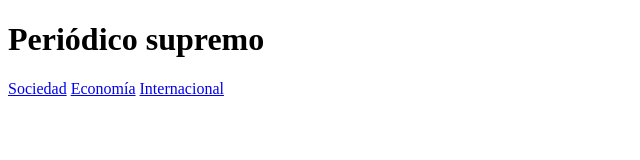
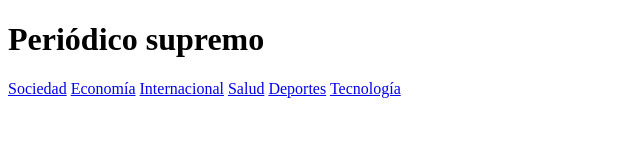
Before and after one commit to NereaFS/periodico, a plain HTML site: page index.html in a window 1280 px wide. Shown: the whole page, without its empty margins (0-640 px from the left). Drawn offline with Linux system fonts and the light colour scheme.

Commit message:
modificación index.html

```diff
--- a/index.html
+++ b/index.html
@@ -11,6 +11,9 @@
         <a href="sociedad.html">Sociedad</a>
         <a href="economia.html">Economía</a>
         <a href="internacional.html">Internacional</a>
+        <a href="salud.html">Salud</a>
+        <a href="deportes.html">Deportes</a>
+        <a href="tecnologia.html">Tecnología</a>
     </nav>
 </body>
 </html>
```
